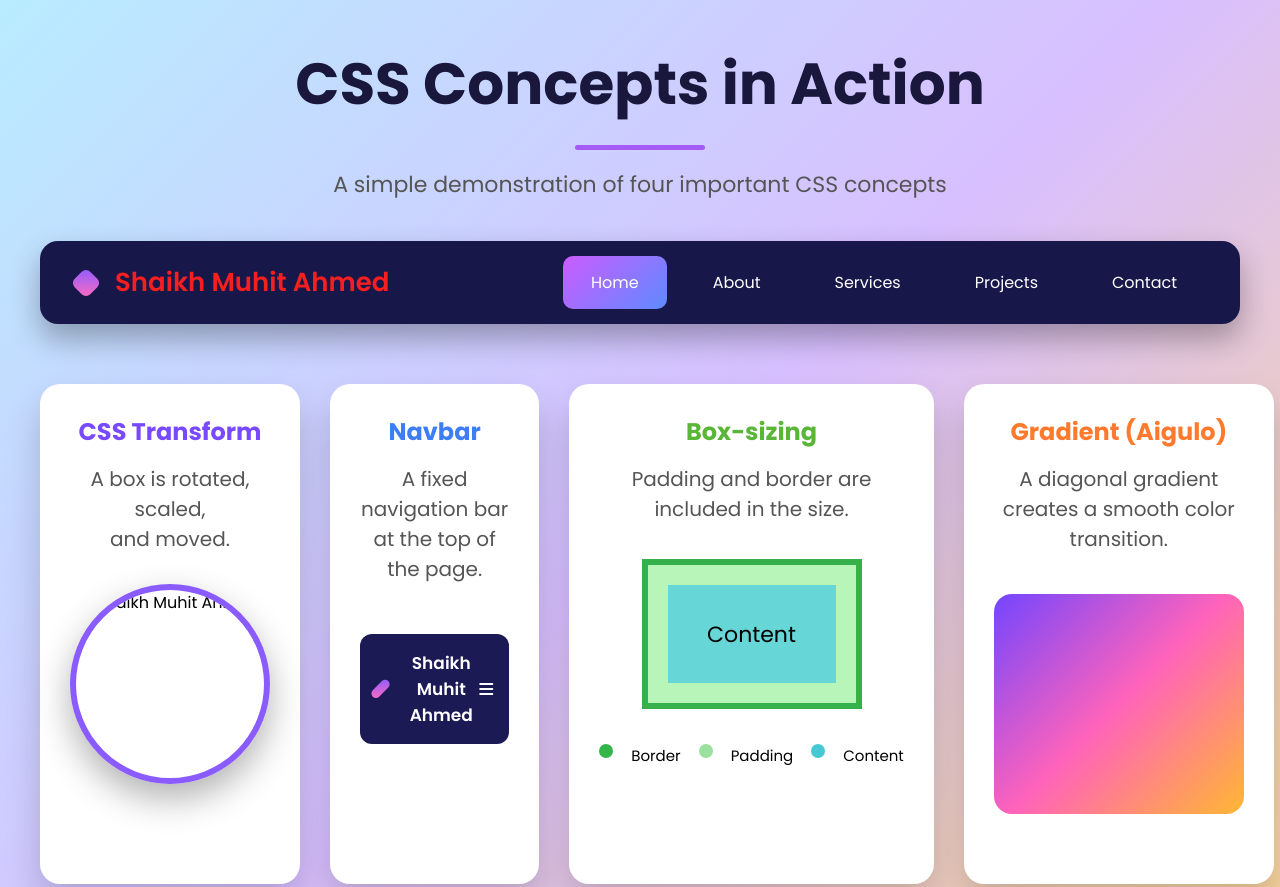
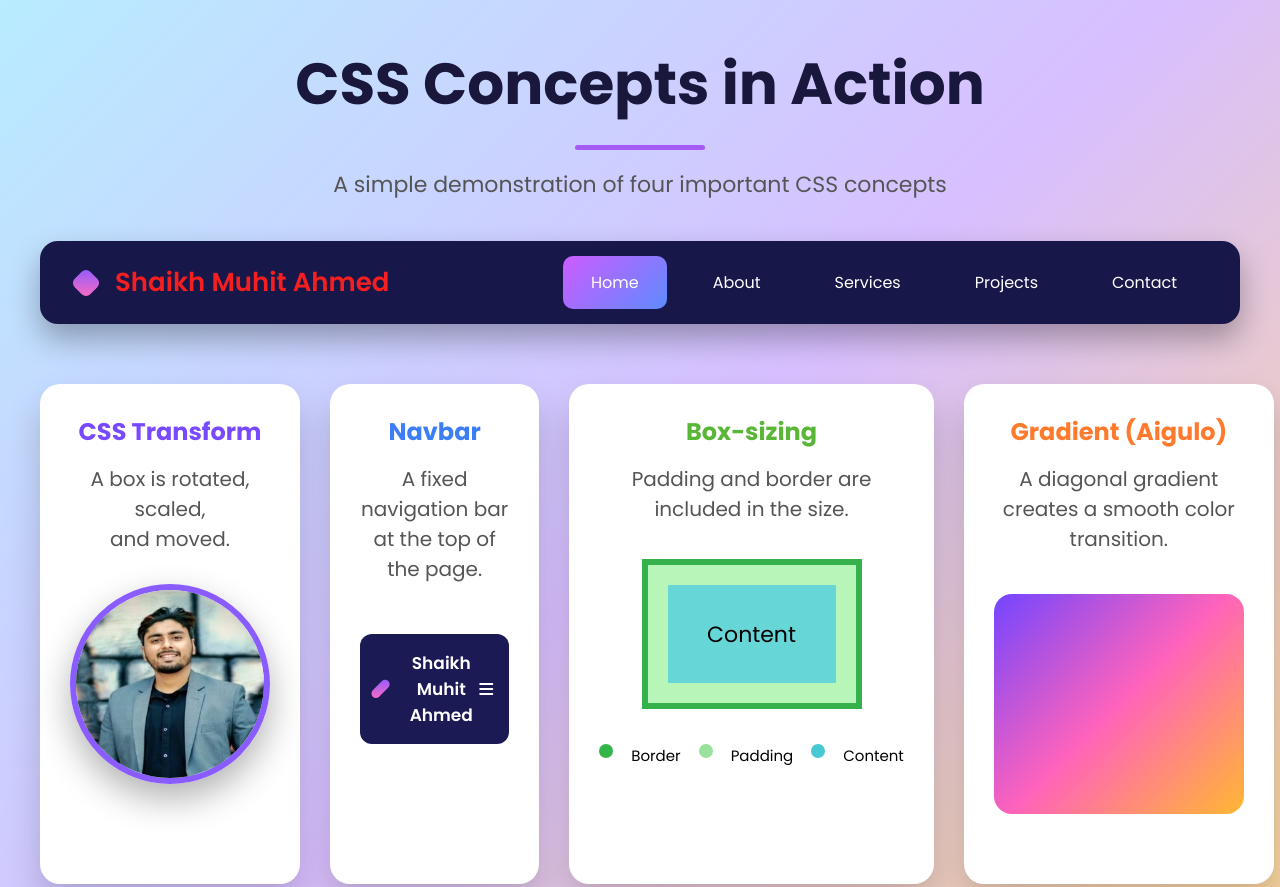
Before and after one commit to shaikhmuhitahmed/homework10, a plain HTML site: page index.html in a window 1280 px wide. Shown: the top 887 px of the page. Drawn offline with Linux system fonts and the light colour scheme.

Commit message:
Update index.html

```diff
--- a/index.html
+++ b/index.html
@@ -70,7 +70,7 @@
             <p>A box is rotated, scaled,<br>and moved.</p>
 
             <div class="profile-image">
-    <img src="images/muhit.jpg" alt="Shaikh Muhit Ahmed">
+    <img src="muhit.jpg" alt="Shaikh Muhit Ahmed">
 </div>
 
         </div>
```
